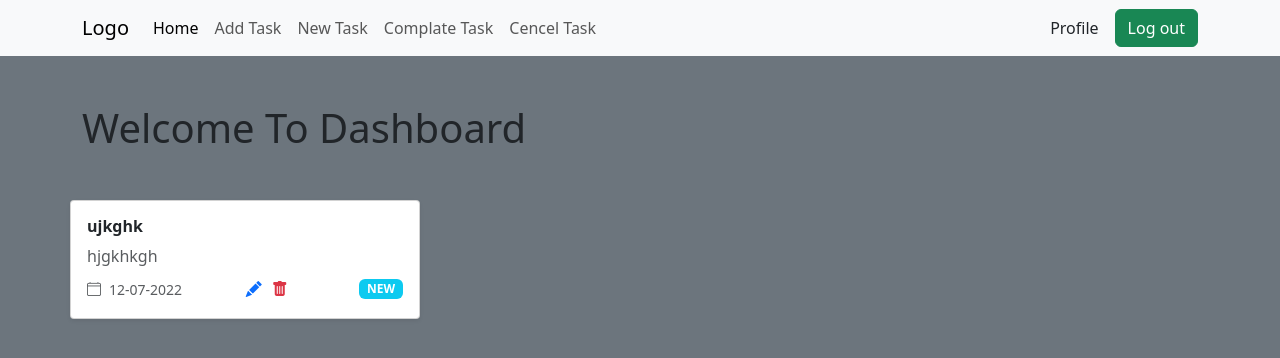
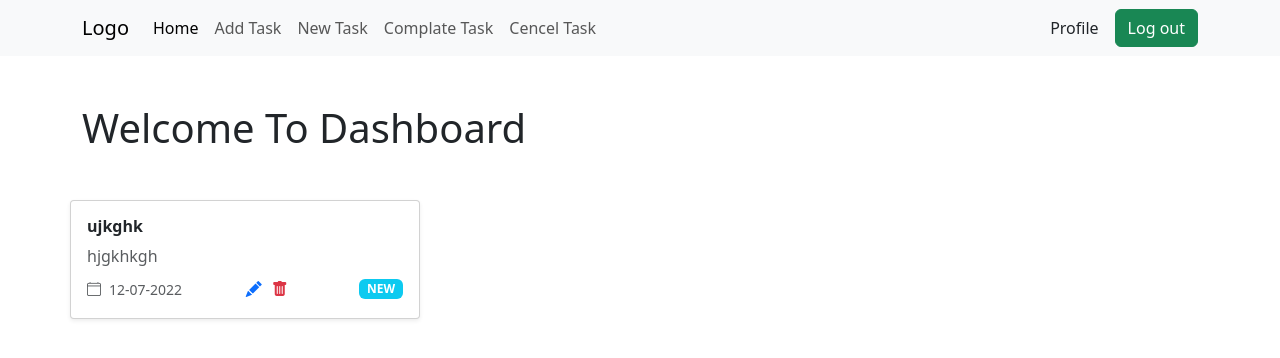
Before and after one commit to rarimon/taskmanager, a React (Vite) app: page / in a window 1280 px wide. Shown: the top 358 px of the page. Built offline with nearby package versions, Linux system fonts and the light colour scheme; sample sign-in values are in the browser's storage.

Commit message:
logout functionalilty update

```diff
--- a/src/compnents/Dashboard/Dashboard.jsx
+++ b/src/compnents/Dashboard/Dashboard.jsx
@@ -5,7 +5,7 @@ const Dashboard = () => {
     return (
         <Fragment>
 
-            <section className="w-100 vh-100 d-flex justify-content-center  bg-secondary ">
+            <section className="w-100 vh-100 d-flex justify-content-center ">
                 <div className="container mt-5">
                     <div className="row">
                         <h1 className="mb-5">Welcome To Dashboard</h1>
--- a/src/compnents/masterLayout/MainLayout.jsx
+++ b/src/compnents/masterLayout/MainLayout.jsx
@@ -1,6 +1,7 @@
 import React, {Fragment} from 'react';
 import {Link, NavLink} from "react-router";
 import {getToken} from "../../helper/SessionHelper.js";
+import {showSuccess} from "../../helper/AlertHelper.js";
 
 const Token=getToken();
 
@@ -8,13 +9,16 @@ const Token=getToken();
 const MainLayout = (props) => {
 
     // Function to handle logout
-    const LogoutBtn=()=>{
-        // Clear the token from session storage
+    const LogoutBtn = () => {
         localStorage.removeItem("token");
-        // Redirect to login page
-        window.location.href = "/login";
 
-    }
+        showSuccess("Logout successful!");
+
+        // Wait briefly so toast can be seen before redirect
+        setTimeout(() => {
+            window.location.href = "/login";
+        }, 1000);
+    };
 
 
     return (
```
